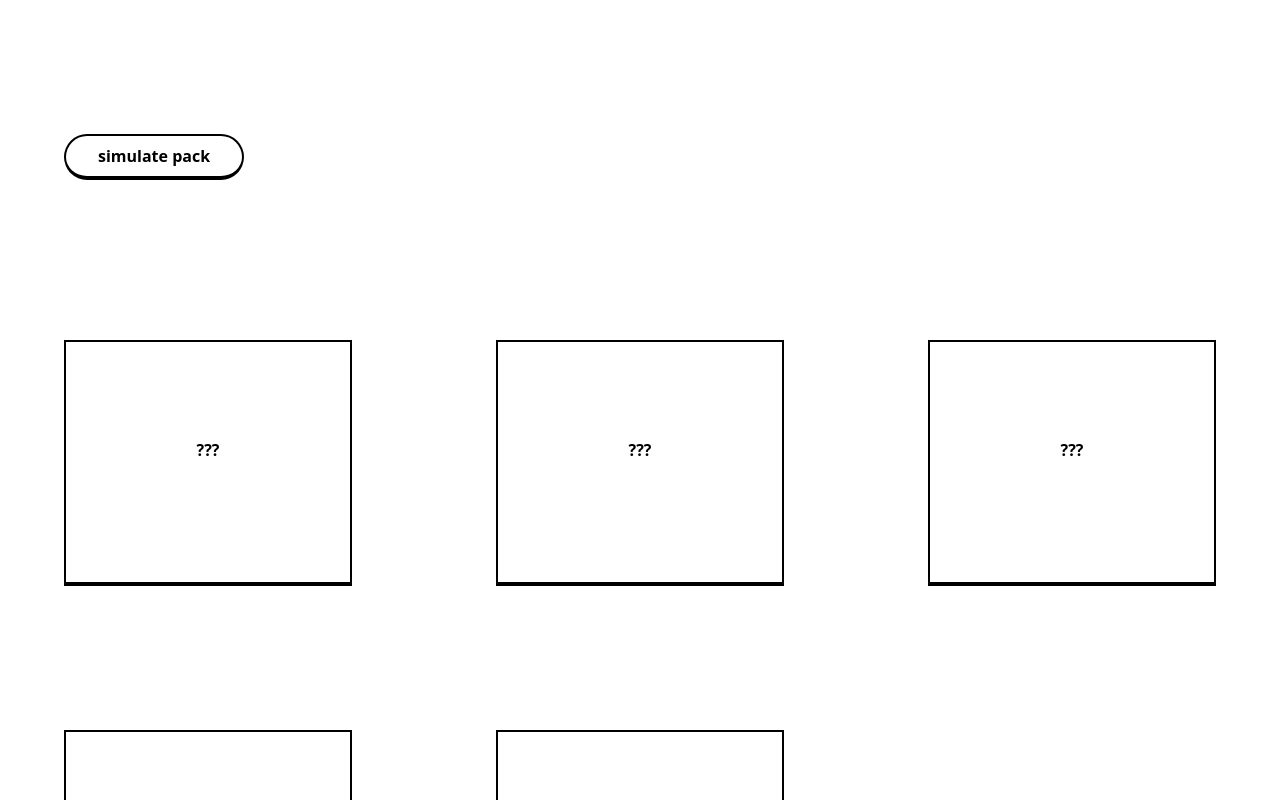
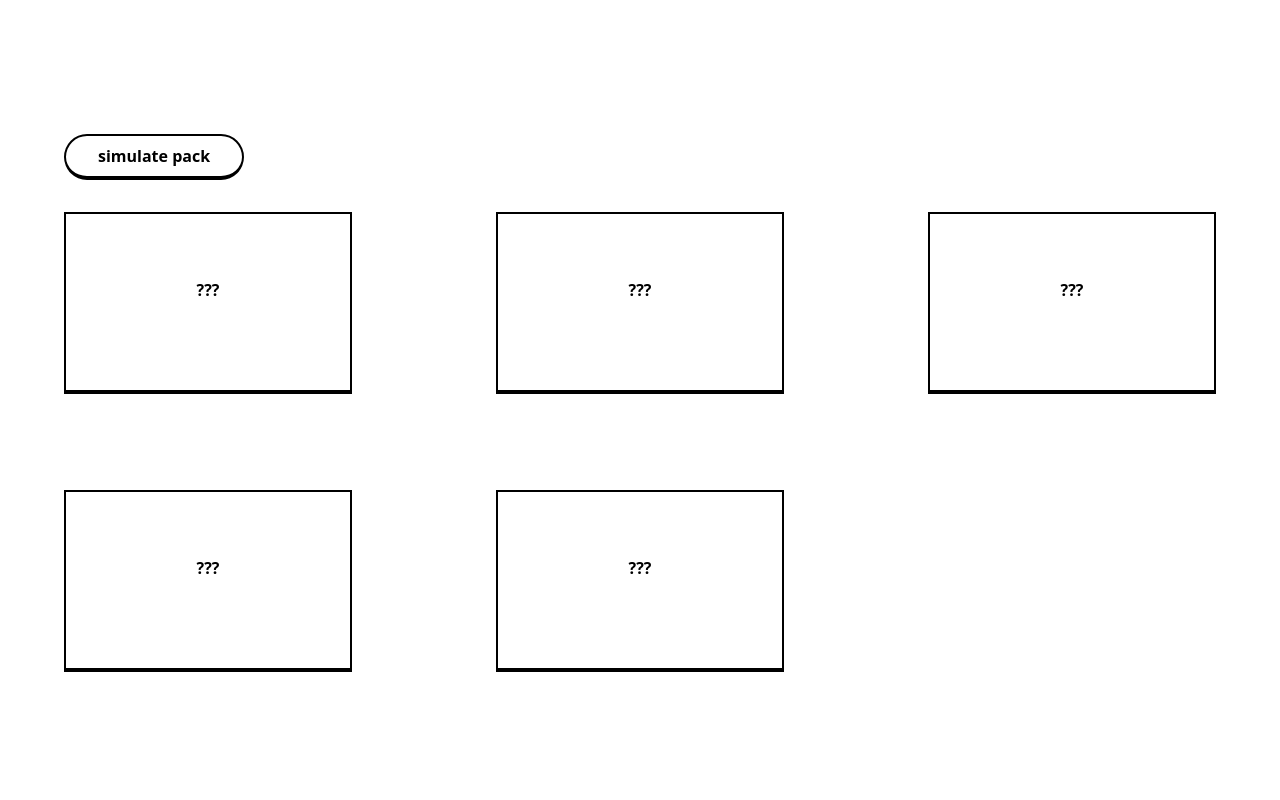
Before and after one commit to Lam-Pham/topshot-simulator, a Next.js app: page / in a window 1280 px wide. Shown: the part 1100-1900 px from the top of the page. Built offline with nearby package versions, Linux system fonts and the light colour scheme; what tailwindcss-animatecss would draw is missing.

Commit message:
added disable state to moments

```diff
--- a/components/pack.js
+++ b/components/pack.js
@@ -13,12 +13,23 @@ export default function Pack() {
     const [momentFour, setMomentFour] = useState('???\n\n');
     const [coolCat, setCoolCat] = useState('???\n\n');
 
+    const [disableMomentOne, setDisableMomentOne] = useState(false);
+    const [disableMomentTwo, setDisableMomentTwo] = useState(false);
+    const [disableMomentThree, setDisableMomentThree] = useState(false);
+    const [disableMomentFour, setDisableMomentFour] = useState(false);
+    const [disableCoolCat, setDisableCoolCat] = useState(false);
+
     const resetPack = () => {
-        setMomentOne('???\n\n');
-        setMomentTwo('???\n\n');
-        setMomentThree('???\n\n');
-        setMomentFour('???\n\n');
-        setCoolCat('???\n\n');
+        setMomentOne(<p key={Math.random()} class="animate__animated animate__flipInY">???<br/><br/></p>);
+        setMomentTwo(<p key={Math.random()} class="animate__animated animate__flipInY">???<br/><br/></p>);
+        setMomentThree(<p key={Math.random()} class="animate__animated animate__flipInY">???<br/><br/></p>);
+        setMomentFour(<p key={Math.random()} class="animate__animated animate__flipInY">???<br/><br/></p>);
+        setCoolCat(<p key={Math.random()} class="animate__animated animate__flipInY">???<br/><br/></p>);
+        setDisableMomentOne(false);
+        setDisableMomentTwo(false);
+        setDisableMomentThree(false);
+        setDisableMomentFour(false);
+        setDisableCoolCat(false);
     }
 
     function getRandomArbitrary(min, max) {
@@ -55,7 +66,8 @@ export default function Pack() {
         let key = getRandomArbitrary(1,38)
         let b = threeFive[key][0]
         let serial = threeFive[key][1]
-        return <p key={Math.random()} class="animate__animated animate__flip">{b}<br/>{serial}</p>
+        let link = threeFive[key][2]
+        return <p key={Math.random()} class="animate__animated animate__flip underline">{b}<br/>{serial}</p>
     }
 
     function getRandomCoolCat(){
@@ -69,40 +81,41 @@ export default function Pack() {
     }
 
     return (
-      <div class="grid grid-cols-3 mt-96 gap-x-36 gap-y-36">
+      <div class="mt-96">
 
-            <div class="col-start-1 col-span-1 mb-4">
+            <div class="mb-8">
                 <button onClick={() => resetPack()}
                 class="border-2 border-b-4 border-black focus:outline-none bg-white rounded-full py-2 px-8 font-bold hover:bg-purple-300">
                     simulate pack
                 </button>
             </div>
 
-            <button onClick={() => setMomentOne(getRandomBaseSerial())}
-            class="whitespace-pre-wrap col-span-1 col-start-1 border-2 border-b-4 focus:outline-none border-black py-24 px-16 font-bold hover:bg-grey-300">
+            <div class="grid grid-cols-3 gap-x-36 gap-y-24">
+                <button onClick={() => {setMomentOne(getRandomBaseSerial()); setDisableMomentOne(true)}} disabled={disableMomentOne}
+                class="whitespace-pre-wrap col-span-1 col-start-1 border-2 border-b-4 focus:outline-none border-black py-16 px-16 font-bold hover:bg-gray-300">
                     {momentOne}
                 </button>
 
-            <button onClick={() => setCoolCat(getRandomCoolCat())}
-            class="whitespace-pre-wrap col-span-1 border-2 border-b-4 focus:outline-none border-black py-24 px-16 font-bold hover:bg-blue-300">
+                <button onClick={() => {setCoolCat(getRandomCoolCat()); setDisableCoolCat(true)}} disabled={disableCoolCat}
+                class="whitespace-pre-wrap col-span-1 border-2 border-b-4 focus:outline-none border-black py-16 px-16 font-bold hover:bg-blue-300">
                     {coolCat}
                 </button>
 
-            <button onClick={() => setMomentTwo(getRandomBaseSerial())}
-            class="whitespace-pre-wrap col-span-1 border-2 border-b-4 focus:outline-none border-black py-24 px-16 font-bold hover:shadow-xl hover:bg-gray-300">
+                <button onClick={() => {setMomentTwo(getRandomBaseSerial()); setDisableMomentTwo(true)}} disabled={disableMomentTwo}
+                class="whitespace-pre-wrap col-span-1 border-2 border-b-4 focus:outline-none border-black py-16 px-16 font-bold hover:bg-gray-300">
                     {momentTwo}
                 </button>
 
-            <button onClick={() => setMomentThree(getRandomBaseSerial())}
-            class="whitespace-pre-wrap col-span-1 border-2 border-b-4 focus:outline-none border-black py-24 px-16 font-bold hover:bg-gray-300">
+                <button onClick={() => {setMomentThree(getRandomBaseSerial()); setDisableMomentThree(true)}} disabled={disableMomentThree}
+                class="whitespace-pre-wrap col-span-1 border-2 border-b-4 focus:outline-none border-black py-16 px-16 font-bold hover:bg-gray-300">
                     {momentThree}
                 </button>
 
-            <button onClick={() => setMomentFour(getRandomBaseSerial())}
-            class="whitespace-pre-wrap col-span-1 border-2 border-b-4 focus:outline-none border-black py-24 px-16 font-bold hover:bg-gray-300">
+                <button onClick={() => {setMomentFour(getRandomBaseSerial()); setDisableMomentFour(true)}} disabled={disableMomentFour}
+                class="whitespace-pre-wrap col-span-1 border-2 border-b-4 focus:outline-none border-black py-16 px-16 font-bold hover:bg-gray-300">
                     {momentFour}
                 </button>
-
+            </div>
       </div>
     )
   }
--- a/tailwind.config.js
+++ b/tailwind.config.js
@@ -11,7 +11,7 @@ module.exports = {
   },
   plugins: [
     require('tailwindcss-animatecss')({
-      classes: ['animate__animated', 'animate__fadeIn', 'animate__flip', 'animate__delay', 'animate__headShake', 'animate__slow'],
+      classes: ['animate__animated', 'animate__fadeIn', 'animate__flip', 'animate__delay', 'animate__headShake', 'animate__slow', 'animate__flipInY'],
       settings: {
         animatedSpeed: 1000,
         animationDelaySpeed: 1000
```
Lines whose indentation alone changed are shown as unchanged.
